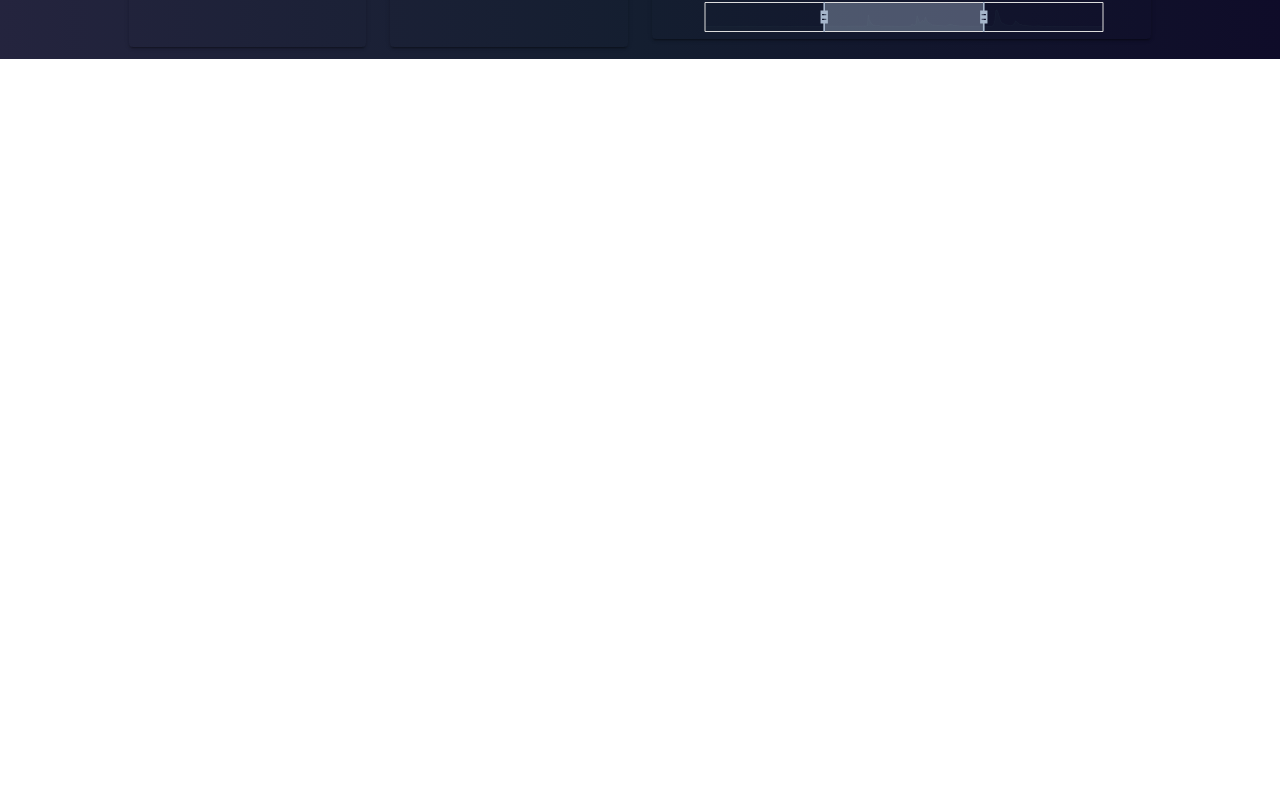
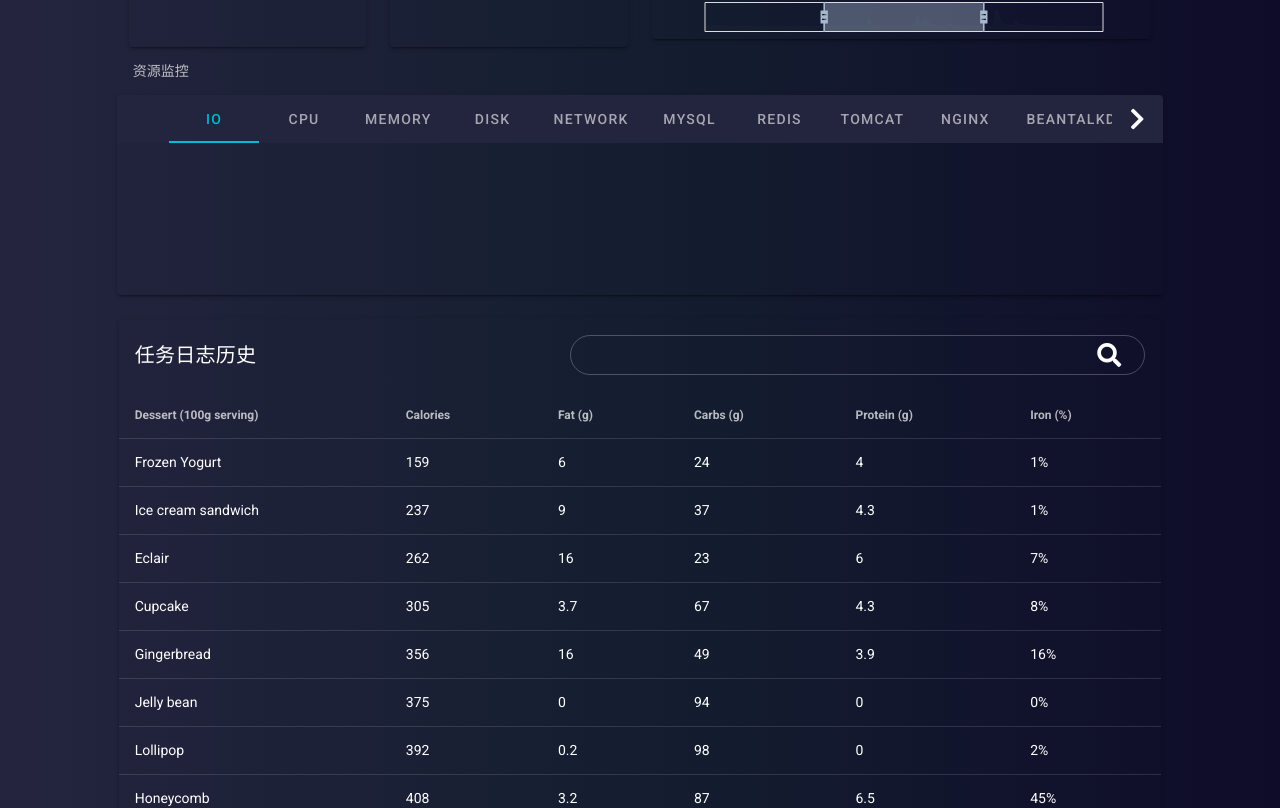
Before and after one commit to weekndchina/goweb, a Vue app: page /#/watch in a window 1280 px wide. Shown: the part 635-1443 px from the top of the page. Before the commit the page ends 800 px from the top, so only its background shows below. Built offline with nearby package versions, Linux system fonts and the light colour scheme.

Commit message:
add table show

```diff
--- a/src/views/rw/Watch.vue
+++ b/src/views/rw/Watch.vue
@@ -78,6 +78,48 @@
         </v-card>
       </v-col>
     </v-row>
+    <v-row  no-gutters align="center" class="mx-auto white--text" justify="center">
+        <v-col md=10 xs=12 sm=12>
+            <v-subheader dark>资源监控</v-subheader>
+            <v-card height=200 color="transparent">
+            <v-tabs
+                background-color="#23243d"
+                center-active
+                color="cyan"
+                dark
+            >
+      <v-tab>IO</v-tab>
+      <v-tab>CPU</v-tab>
+      <v-tab>MEMORY</v-tab>
+      <v-tab>disk</v-tab>
+      <v-tab>network</v-tab>
+      <v-tab>mysql</v-tab>
+      <v-tab>redis</v-tab>
+      <v-tab>tomcat</v-tab>
+      <v-tab>nginx</v-tab>
+      <v-tab>BEANTALKD</v-tab>
+      <v-tab>Eleven</v-tab>
+      <v-tab>Twelve</v-tab>
+      <v-tab>Thirteen</v-tab>
+      <v-tab>Fourteen</v-tab>
+      <v-tab>Fifteen</v-tab>
+      <v-tab>Sixteen</v-tab>
+      <v-tab>Seventeen</v-tab>
+      <v-tab>Eighteen</v-tab>
+      <v-tab>Nineteen</v-tab>
+      <v-tab>Twenty</v-tab>
+    </v-tabs>
+    <v-card-text>
+    </v-card-text>
+    </v-card>
+        </v-col>
+    </v-row>
+    <v-row align="center" class="white--text" justify="center">
+    <v-col md=10 xs=12 sm=12>
+        <tasklog/>
+    </v-col>
+    </v-row>
+
   </v-container>
 </template>
 
@@ -90,6 +132,7 @@ export default {
     histogram: () => import("./watch/Histogram"),
     pie: () => import("./watch/Pie"),
     lined: () => import("./watch/Line"),
+    tasklog: () => import("./watch/Tasklog"),
   },
   data: () => ({
     items: [
--- /dev/null
+++ b/src/views/rw/watch/Tasklog.vue
@@ -0,0 +1,128 @@
+<template>
+    <v-card color="transparent" dark>
+      <v-card-title>
+        任务日志历史
+        <v-spacer></v-spacer>
+        <v-text-field
+          v-model="search"
+          append-icon="fa-search"
+          outlined
+          dense
+          rounded
+          hide-details
+        ></v-text-field>
+      </v-card-title>
+      <v-data-table
+        :headers="headers"
+        :items="desserts"
+        :search="search"
+        style="background:transparent"
+      ></v-data-table>
+    </v-card>
+</template>
+
+<script>
+export default {
+ name: 'tasklog',
+ data () {
+    return {
+      search: '',
+      headers: [
+        {
+          text: 'Dessert (100g serving)',
+          align: 'start',
+          sortable: false,
+          value: 'name',
+        },
+        { text: 'Calories', value: 'calories' },
+        { text: 'Fat (g)', value: 'fat' },
+        { text: 'Carbs (g)', value: 'carbs' },
+        { text: 'Protein (g)', value: 'protein' },
+        { text: 'Iron (%)', value: 'iron' },
+      ],
+      desserts: [
+        {
+          name: 'Frozen Yogurt',
+          calories: 159,
+          fat: 6.0,
+          carbs: 24,
+          protein: 4.0,
+          iron: '1%',
+        },
+        {
+          name: 'Ice cream sandwich',
+          calories: 237,
+          fat: 9.0,
+          carbs: 37,
+          protein: 4.3,
+          iron: '1%',
+        },
+        {
+          name: 'Eclair',
+          calories: 262,
+          fat: 16.0,
+          carbs: 23,
+          protein: 6.0,
+          iron: '7%',
+        },
+        {
+          name: 'Cupcake',
+          calories: 305,
+          fat: 3.7,
+          carbs: 67,
+          protein: 4.3,
+          iron: '8%',
+        },
+        {
+          name: 'Gingerbread',
+          calories: 356,
+          fat: 16.0,
+          carbs: 49,
+          protein: 3.9,
+          iron: '16%',
+        },
+        {
+          name: 'Jelly bean',
+          calories: 375,
+          fat: 0.0,
+          carbs: 94,
+          protein: 0.0,
+          iron: '0%',
+        },
+        {
+          name: 'Lollipop',
+          calories: 392,
+          fat: 0.2,
+          carbs: 98,
+          protein: 0,
+          iron: '2%',
+        },
+        {
+          name: 'Honeycomb',
+          calories: 408,
+          fat: 3.2,
+          carbs: 87,
+          protein: 6.5,
+          iron: '45%',
+        },
+        {
+          name: 'Donut',
+          calories: 452,
+          fat: 25.0,
+          carbs: 51,
+          protein: 4.9,
+          iron: '22%',
+        },
+        {
+          name: 'KitKat',
+          calories: 518,
+          fat: 26.0,
+          carbs: 65,
+          protein: 7,
+          iron: '6%',
+        },
+      ],
+    }
+  },
+}
+</script>
```
